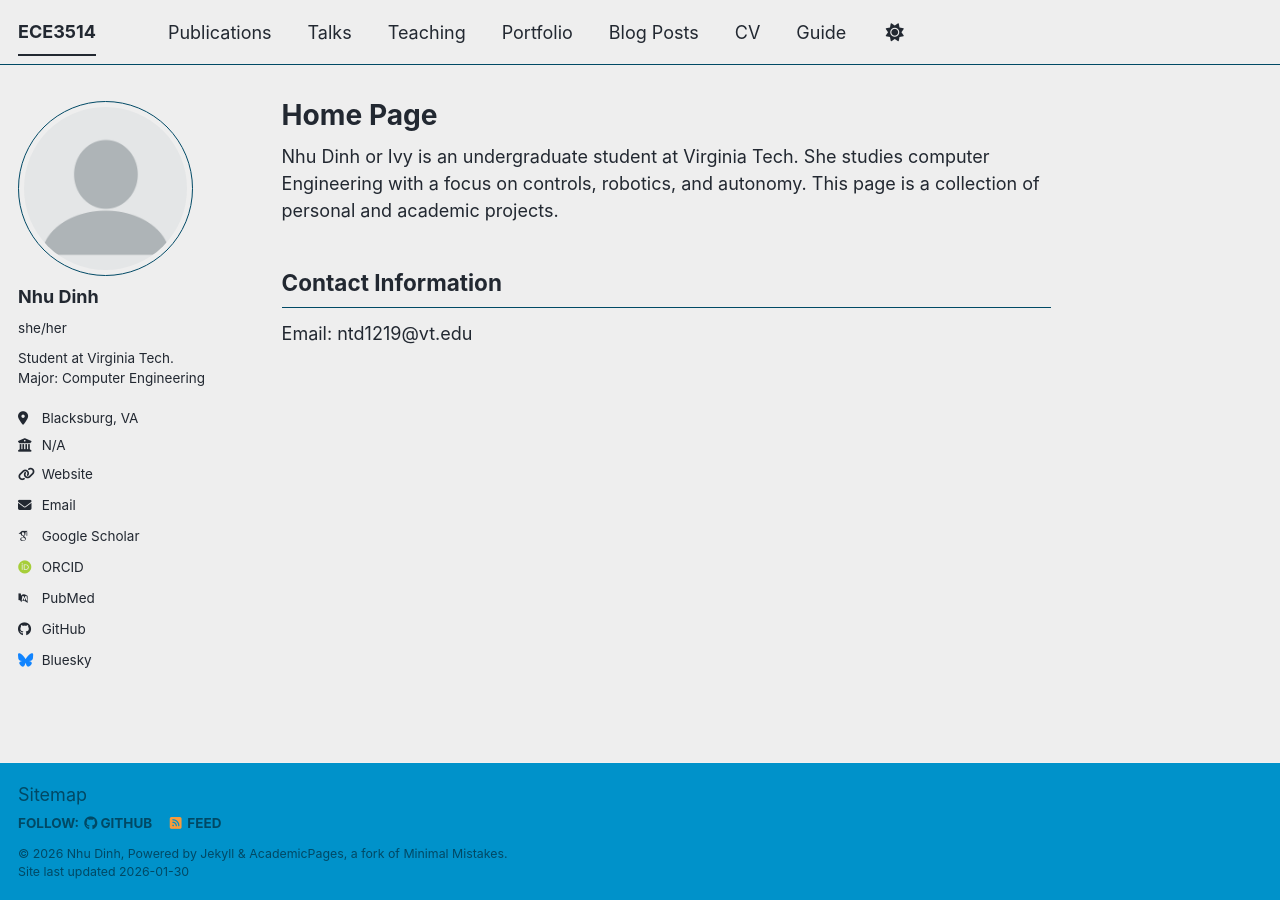
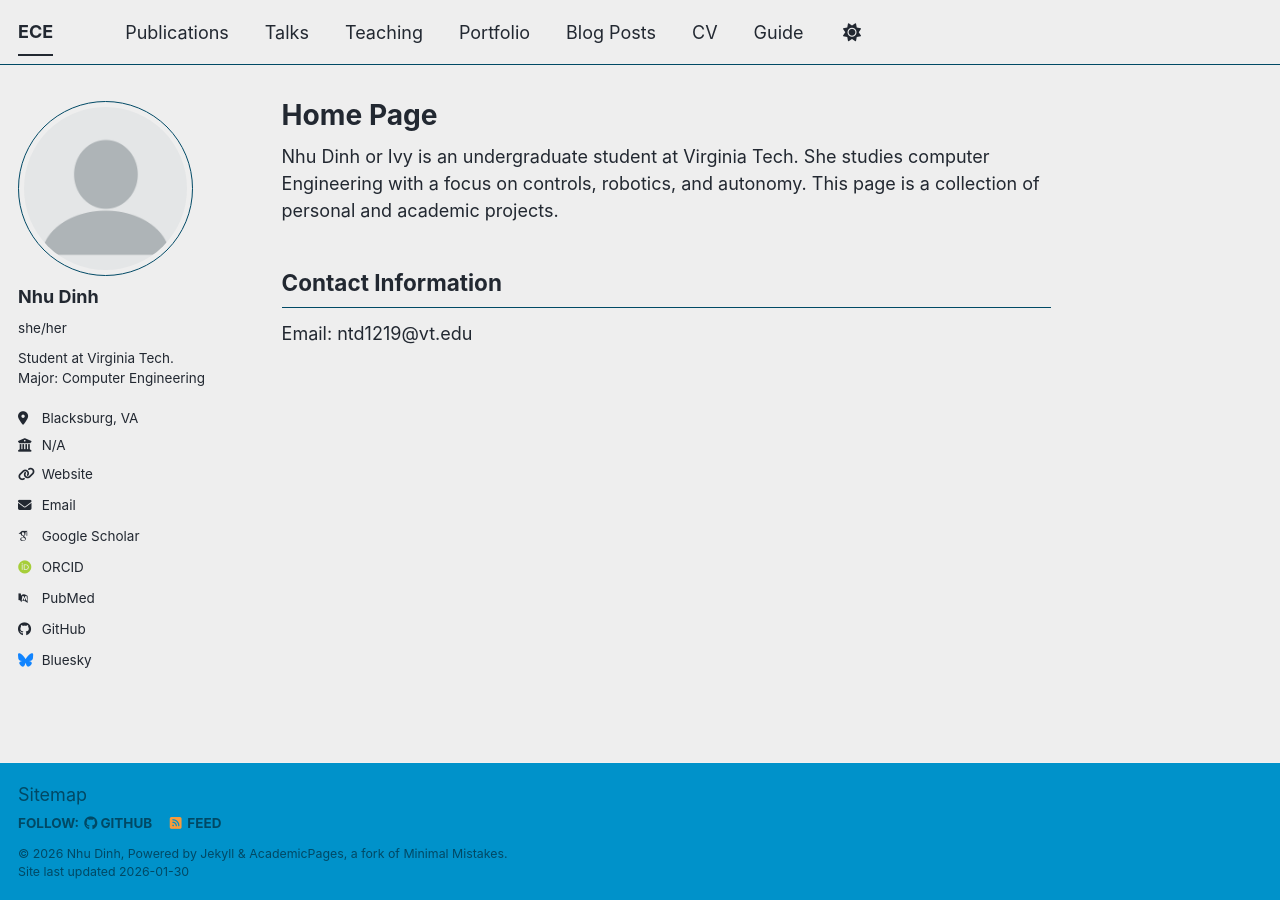
Before and after one commit to IvyTD/IvyTD.github.io, a Jekyll site: the page built from _pages/Home_page.md, in a window 1280 px wide. Built offline with Jekyll 4.4.1, drawn with Linux system fonts in a browser that asks for light colours; some web fonts are replaced; a script bundle is joined from its source files by our own code; library files that are not in the unit come from our copies.

Commit message:
Update _config.yml
edited title setting

```diff
--- a/_config.yml
+++ b/_config.yml
@@ -9,7 +9,7 @@
 # Basic Site Settings
 locale                   : "en-US"
 site_theme               : "air" # The available themes options are "default", "air", "sunrise", "mint", "dirt" and "contrast"
-title                    : "ECE3514"
+title                    : "ECE"
 title_separator          : "-"
 name                     : &name "Nhu Dinh"
 description              : &description "Nhu Dinh's academic portfolio"   # Update this with a general description of your site, this is the default if not overridden by a page
```
